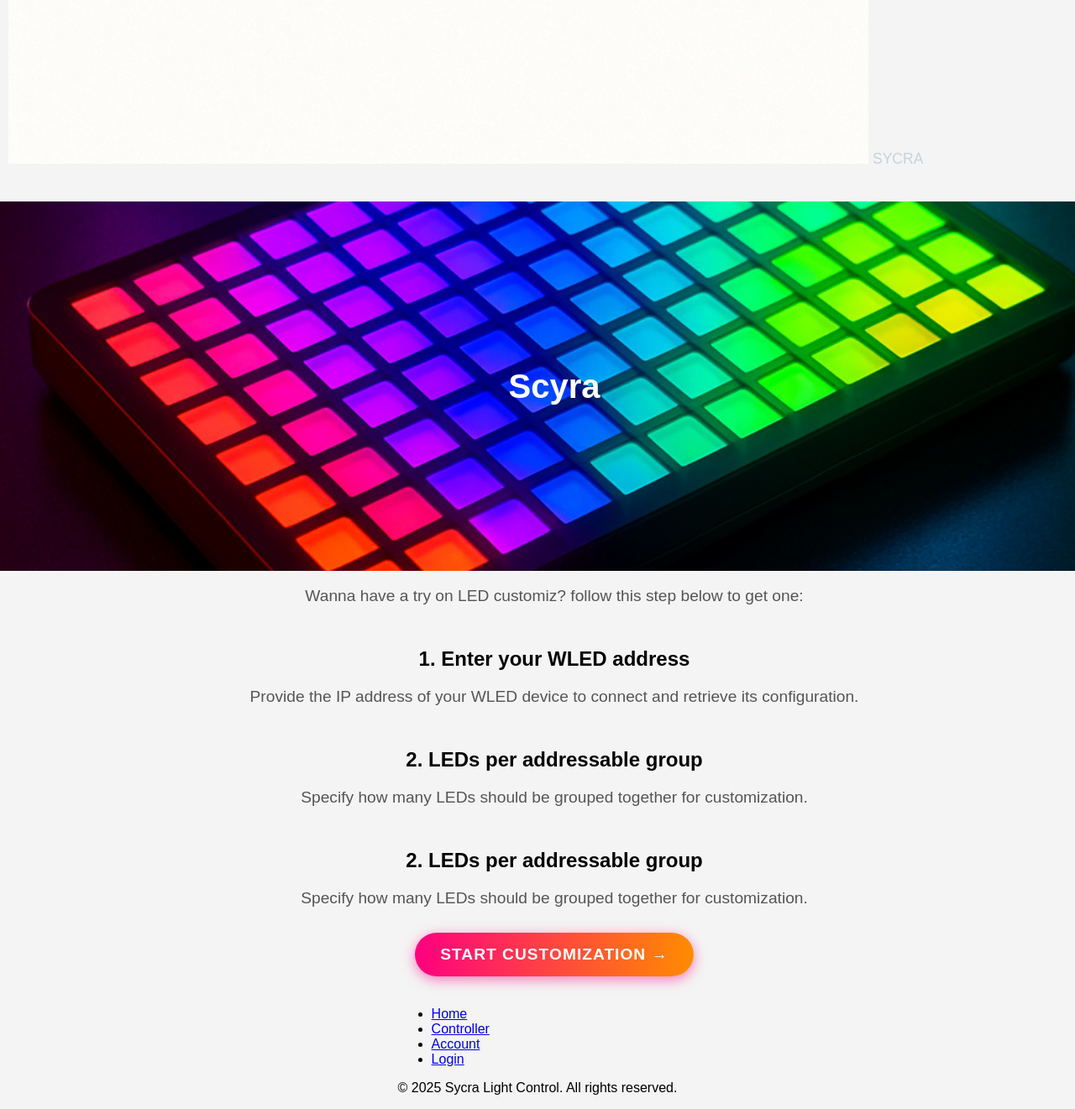
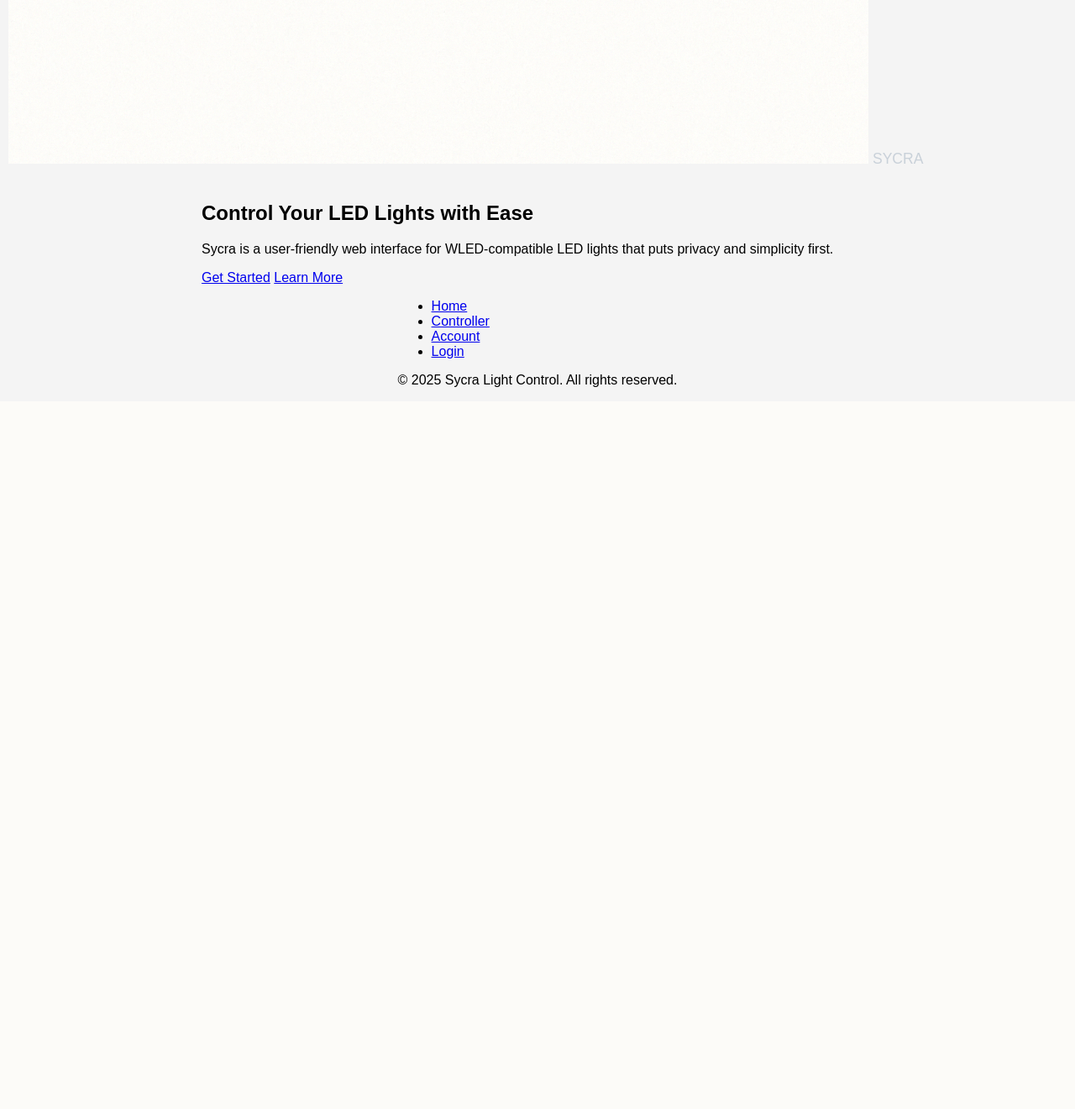
Before and after one commit to wenkow2k515/Scyra-WLED-RGB-group-project, a Flask app: page / in a window 1280 px wide; the page is wider, and only the part inside the window is pictured. Shown: the part 829-2150 px from the top of that part at 84% size. After the commit the page ends 1290 px from the top of that part, so only its background shows below. Run offline with Flask 3, Linux system fonts and the light colour scheme.

Commit message:
Redesigned the home page by implementing a clean and modern hero section featuring an engaging heading and description. Added clear call-to-action buttons to guide users effectively, and created an animated LED strip illustration to enhance visual interest. Incorporated highlight styling for key terms and introduced JavaScript animations for the LED effects. Maintained Flask template inheritance and ensured proper URL handling throughout the updates.

```diff
--- a/app/templates/home.html
+++ b/app/templates/home.html
@@ -1,30 +1,55 @@
-<!DOCTYPE html>
-<head>
-    <link rel="stylesheet" href="/static/css/home.css">
-</head>
 {% extends "body.html" %}
+
+{% block extra_css %}
+<link rel="stylesheet" href="{{ url_for('static', filename='css/home.css') }}">
+{% endblock %}
+
 {% block content %}
-<div class="container">
-    <h1>Scyra</h1>
-    <p>Wanna have a try on LED customiz? follow this step below to get one:</p>
-    <div id="step1" class="step">
-        <h2>1. Enter your WLED address</h2>
-        <p>Provide the IP address of your WLED device to connect and retrieve its configuration.</p>
+<!-- Hero Section -->
+<section class="hero">
+    <h1>Control Your <span class="highlight">LED Lights</span> with Ease</h1>
+    <p>Sycra is a user-friendly web interface for WLED-compatible LED lights that puts privacy and simplicity first.</p>
+    <div class="hero-buttons">
+        <a href="{{ url_for('rgb') }}" class="btn btn-primary">Get Started</a>
+        <a href="#" class="btn btn-secondary">Learn More</a>
     </div>
 
-    <div id="step2" class="step">
-        <h2>2. LEDs per addressable group</h2>
-        <p>Specify how many LEDs should be grouped together for customization.</p>
+    <div class="led-strip-illustration">
+        <div class="led-segment"></div>
+        <div class="led-segment"></div>
+        <div class="led-segment"></div>
+        <div class="led-segment"></div>
+        <div class="led-segment"></div>
+        <div class="led-segment"></div>
+        <div class="led-segment"></div>
+        <div class="led-segment"></div>
     </div>
+</section>
+{% endblock %}
 
-    <div id="step2" class="step">
-        <h2>2. LEDs per addressable group</h2>
-        <p>Specify how many LEDs should be grouped together for customization.</p>
-    </div>
+{% block scripts %}
+<script>
+    // Animation for the LED strip illustration
+    document.addEventListener('DOMContentLoaded', () => {
+        const segments = document.querySelectorAll('.led-segment');
 
-    <!-- Redirect Button -->
-    <div class="redirect">
-        <button onclick="window.location.href='{{ url_for('rgb') }}'">Start Customization →</button>
-</div>
-<script src = "/static/js/home.js"></script>
+        // Animate the LED segments with a breathing effect
+        function animateSegments() {
+            segments.forEach((segment, index) => {
+                setTimeout(() => {
+                    segment.classList.add('animate');
+                    setTimeout(() => {
+                        segment.classList.remove('animate');
+                    }, 2000);
+                }, index * 200);
+            });
+        }
+
+        // Initial animation
+        setTimeout(animateSegments, 500);
+
+        // Repeat animation every 5 seconds
+        setInterval(animateSegments, 5000);
+    });
+</script>
 {% endblock %}
```
